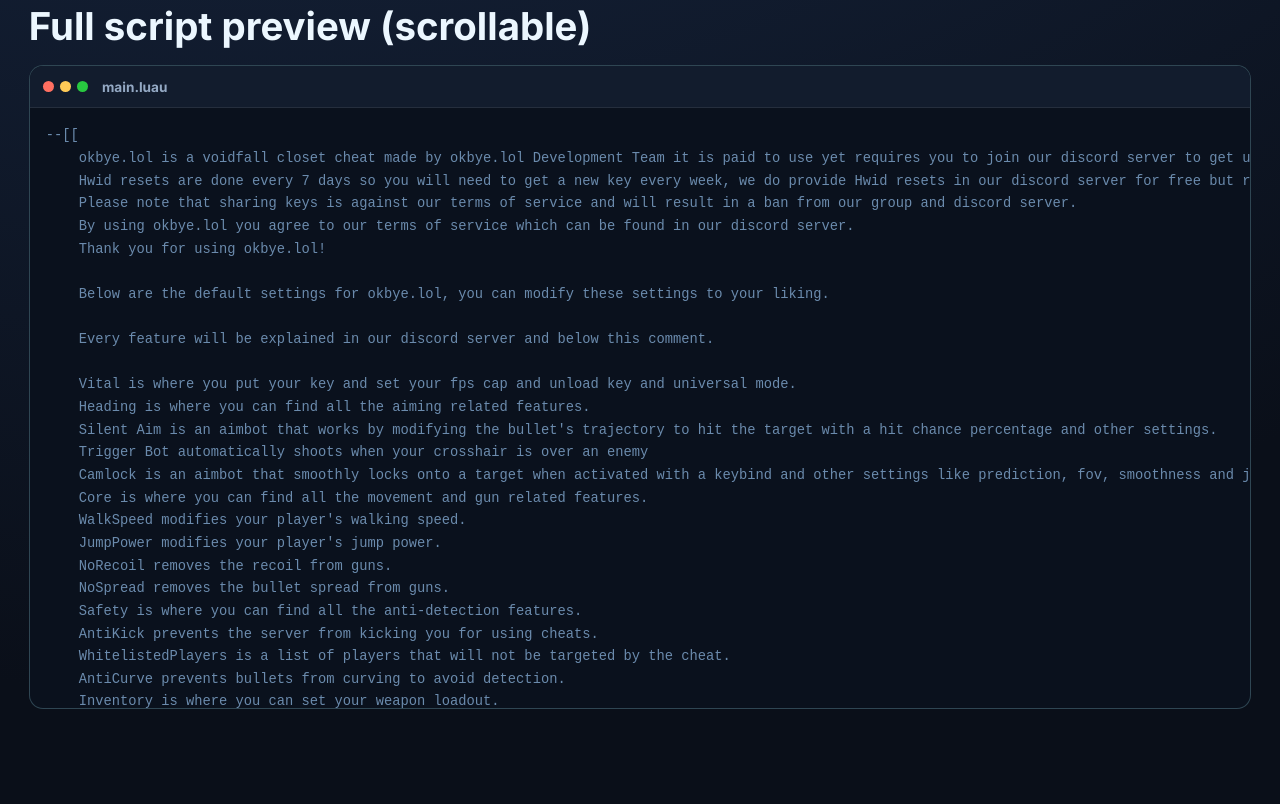
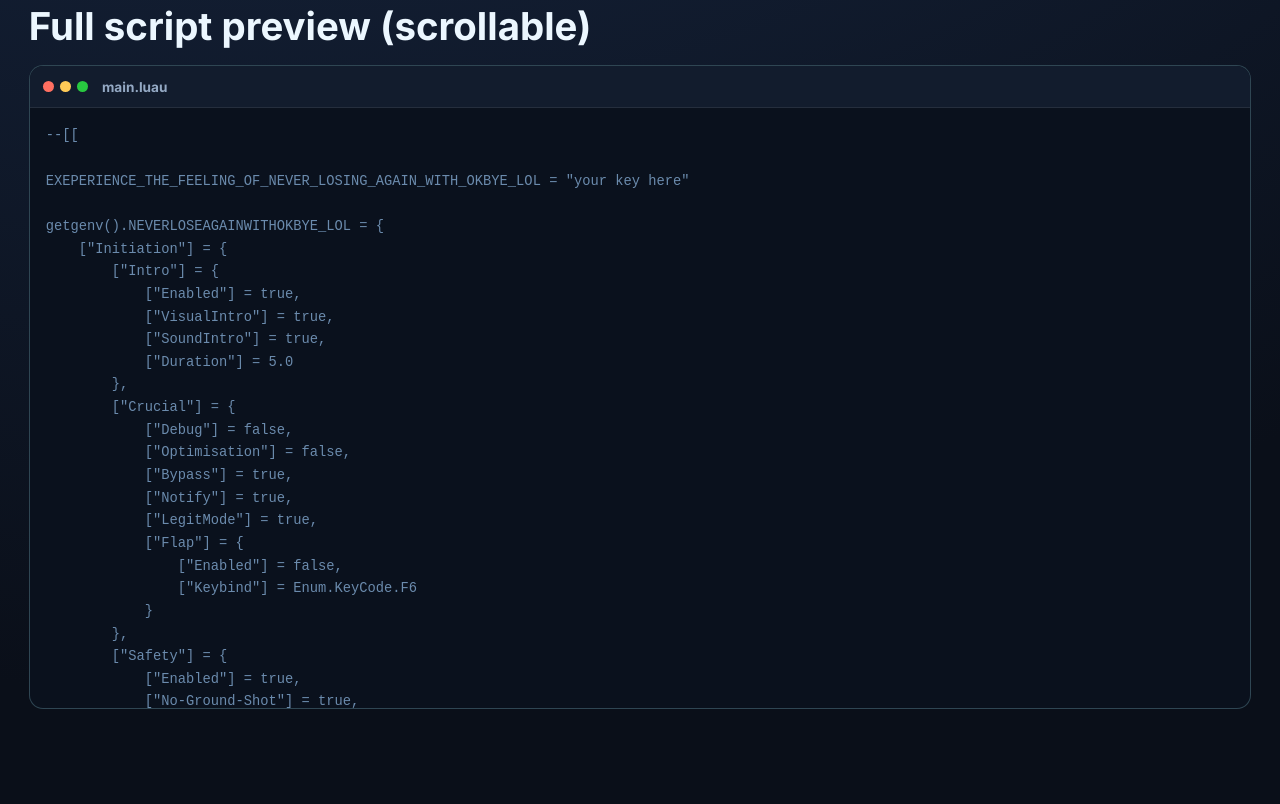
Before and after one commit to synicaI/evensora.wtf, a website: page index.html in a window 1280 px wide. Shown: the part 1196-2000 px from the top of the page. Drawn offline with Linux system fonts and the light colour scheme.

Commit message:
Update index.html

```diff
--- a/index.html
+++ b/index.html
@@ -83,50 +83,115 @@
         <div class="editor">
           <div class="editor-bar"><span></span><span></span><span></span><strong>main.luau</strong></div>
           <pre><code><span class="tok-com">--[[
-    okbye.lol is a voidfall closet cheat made by okbye.lol Development Team it is paid to use yet requires you to join our discord server to get updates and support.
-    Hwid resets are done every 7 days so you will need to get a new key every week, we do provide Hwid resets in our discord server for free but requests can take up to 24 hours to process and needs a valid reason.
-    Please note that sharing keys is against our terms of service and will result in a ban from our group and discord server.
-    By using okbye.lol you agree to our terms of service which can be found in our discord server.
-    Thank you for using okbye.lol!
 
-    Below are the default settings for okbye.lol, you can modify these settings to your liking.
+EXEPERIENCE_THE_FEELING_OF_NEVER_LOSING_AGAIN_WITH_OKBYE_LOL = "your key here"
 
-    Every feature will be explained in our discord server and below this comment.
-
-    Vital is where you put your key and set your fps cap and unload key and universal mode.
-    Heading is where you can find all the aiming related features.
-    Silent Aim is an aimbot that works by modifying the bullet's trajectory to hit the target with a hit chance percentage and other settings.
-    Trigger Bot automatically shoots when your crosshair is over an enemy
-    Camlock is an aimbot that smoothly locks onto a target when activated with a keybind and other settings like prediction, fov, smoothness and jitter.
-    Core is where you can find all the movement and gun related features.
-    WalkSpeed modifies your player's walking speed.
-    JumpPower modifies your player's jump power.
-    NoRecoil removes the recoil from guns.
-    NoSpread removes the bullet spread from guns.
-    Safety is where you can find all the anti-detection features.
-    AntiKick prevents the server from kicking you for using cheats.
-    WhitelistedPlayers is a list of players that will not be targeted by the cheat.
-    AntiCurve prevents bullets from curving to avoid detection.
-    Inventory is where you can set your weapon loadout.
-    Slots is a list of weapons that will be equipped in the corresponding inventory slots.
-    Visuals is where you can find all the ESP related features, snaplines, boxes, names, health bars and distance.
-    Boxes draws a box around players.
-    Names displays the player's name above their head.
-    HealthBars displays a health bar above the player's head.
-    Snaplines draws a line from your character to other players.
-    Distance displays the distance to other players.
-
-
-    Enjoy okbye.lol!
-
-    Please note that using cheats can result in a ban from the game you are playing, use at your own risk
-
-    This script is still in development and may contain bugs or incomplete features.
-
-
-
-
-    -- okbye.lol Development Team
+getgenv().NEVERLOSEAGAINWITHOKBYE_LOL = {
+    ["Initiation"] = {
+        ["Intro"] = {
+            ["Enabled"] = true,
+            ["VisualIntro"] = true,
+            ["SoundIntro"] = true,
+            ["Duration"] = 5.0
+        },
+        ["Crucial"] = {
+            ["Debug"] = false,
+            ["Optimisation"] = false,
+            ["Bypass"] = true,
+            ["Notify"] = true,
+            ["LegitMode"] = true,
+            ["Flap"] = {
+                ["Enabled"] = false,
+                ["Keybind"] = Enum.KeyCode.F6
+            }
+        },
+        ["Safety"] = {
+            ["Enabled"] = true,
+            ["No-Ground-Shot"] = true,
+            ["Anti-Curve"] = true,
+            ["Anti-Aimview"] = true
+        },
+        ["Gameplay"] = {
+            ["SilentAim"] = {
+                ["Enabled"] = true,
+                ["TeamCheck"] = true,
+                ["VisibleCheck"] = true,
+                ["HitPart"] = "Head"
+            },
+            ["Aimlock"] = {
+                ["Enabled"] = true,
+                ["TeamCheck"] = true,
+                ["VisibleCheck"] = true,
+                ["Keybind"] = Enum.KeyCode.E,
+                ["FOV"] = 100,
+                ["Smoothness"] = 0.5,
+                ["HitPart"] = "Head"
+            },
+            ["TriggerBot"] = {
+                ["Enabled"] = true,
+                ["Keybind"] = Enum.KeyCode.F,
+                ["FOV"] = 100,
+                ["TeamCheck"] = true,
+                ["VisibleCheck"] = true
+            }
+        },
+        ["Movement"] = {
+            ["SpeedHack"] = {
+                ["Enabled"] = false,
+                ["Value"] = 50,
+                ["Keybind"] = Enum.KeyCode.V
+            },
+            ["InfiniteJump"] = false,
+            ["NoClip"] = false,
+            ["Fly"] = {
+                ["Enabled"] = false,
+                ["Speed"] = 20
+            }
+        },
+        ["Visuals"] = {
+            ["Enabled"] = true,
+            ["ESP"] = true,
+            ["Chams"] = true,
+            ["Box"] = true,
+            ["Healthbar"] = true,
+            ["Name"] = true,
+            ["Distance"] = true,
+            ["TeamCheck"] = true,
+            ["Tracers"] = true,
+            ["FOVCircle"] = true,
+            ["FOVCircleColor"] = Color3.fromRGB(255, 0, 0),
+            ["FOVCircleTransparency"] = 0.5,
+            ["FOVCircleThickness"] = 1,
+            ["FOVCircleFilled"] = false
+        },
+        ["Skins"] = {
+            ["Enabled"] = false,
+            ["Weapons"] = {
+                ["[Double-Barrel SG]"] = "Golden Age",
+                ["[Revolver]"] = "Golden Age",
+                ["[TacticalShotgun]"] = "Shadow",
+                ["[Knife]"] = "Golden Age Tanto"
+            }
+        },
+        ["Headless"] = {
+            ["Enabled"] = false,
+            ["RemoveFaceAccessories"] = true
+        },
+        ["Korblox"] = {
+            ["Enabled"] = false,
+            ["Leg"] = "Right" -- Options: "Right", "Left", or "Both"
+        },
+        ["Miscellaneous"] = {
+            ["FullBright"] = true,
+            ["NoFog"] = true,
+            ["AutoReload"] = false,
+            ["FOVChanger"] = {
+                ["Enabled"] = false,
+                ["Value"] = 120
+            }
+        }
+    }
+}
 ]]</span>
 
 <span class="tok-fn">getgenv</span>()<span class="tok-op">.</span>okbye_lol <span class="tok-op">=</span> {
@@ -309,16 +374,16 @@
         <h2>Recent development updates</h2>
         <div class="faq">
           <article class="panel">
-            <h3>v1.3 — Interface polish</h3>
-            <p>Refined the liquid-glass visuals, improved readability, and tuned spacing for cleaner full-resolution viewing.</p>
+            <h3>v1.3 — Rewrite</h3>
+            <p>Final table released.</p>
           </article>
           <article class="panel">
-            <h3>v1.2 — Key purchase flow</h3>
+            <h3>v1.2 — Purchase Hub</h3>
             <p>Added direct lifetime checkout redirect and simplified the pricing card to a single focused offer.</p>
           </article>
           <article class="panel">
-            <h3>v1.1 — Script documentation</h3>
-            <p>Expanded the fake Luau editor and FAQ to document all major modules: Vital, Heading, Core, Safety, Inventory, and Visuals.</p>
+            <h3>v1.1 — Released website</h3>
+            <p>FAQ to document all major modules: Vital, Heading, Core, Safety, Inventory, and Visuals.</p>
           </article>
         </div>
       </section>
```
